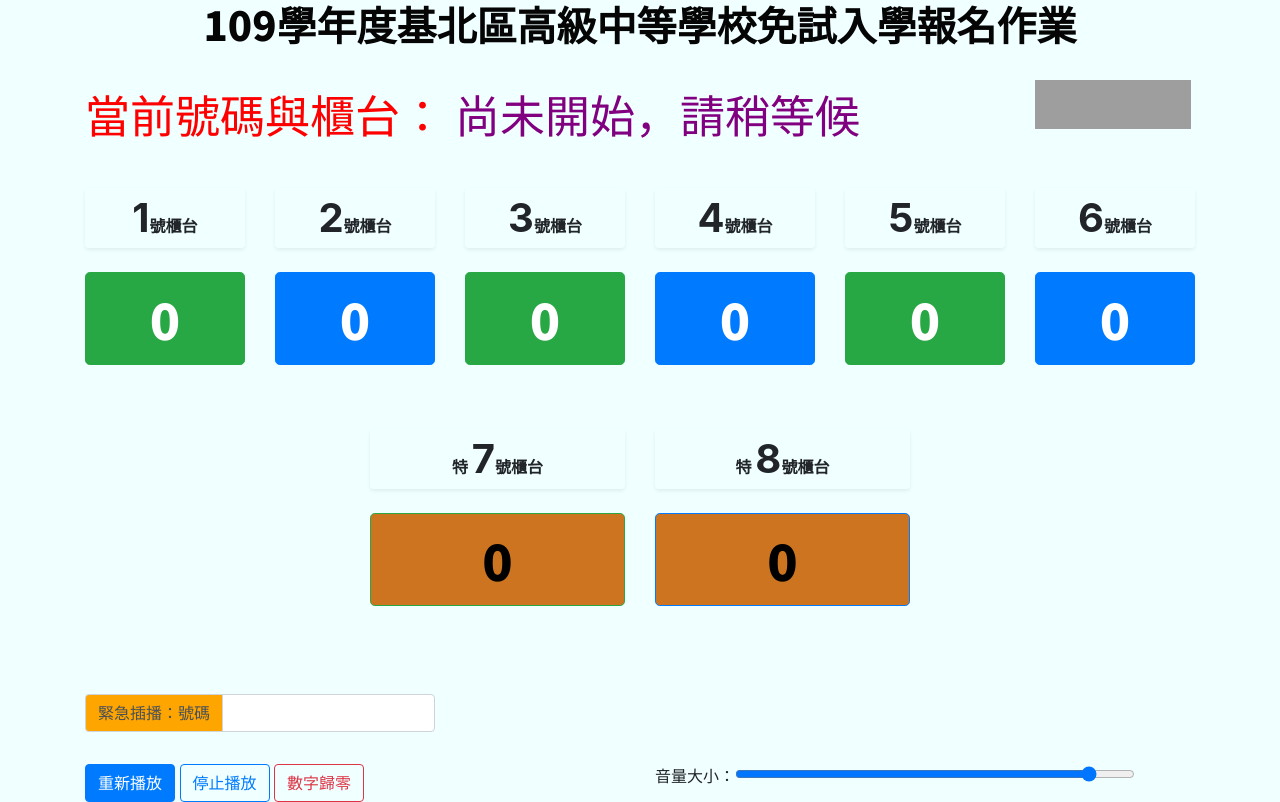
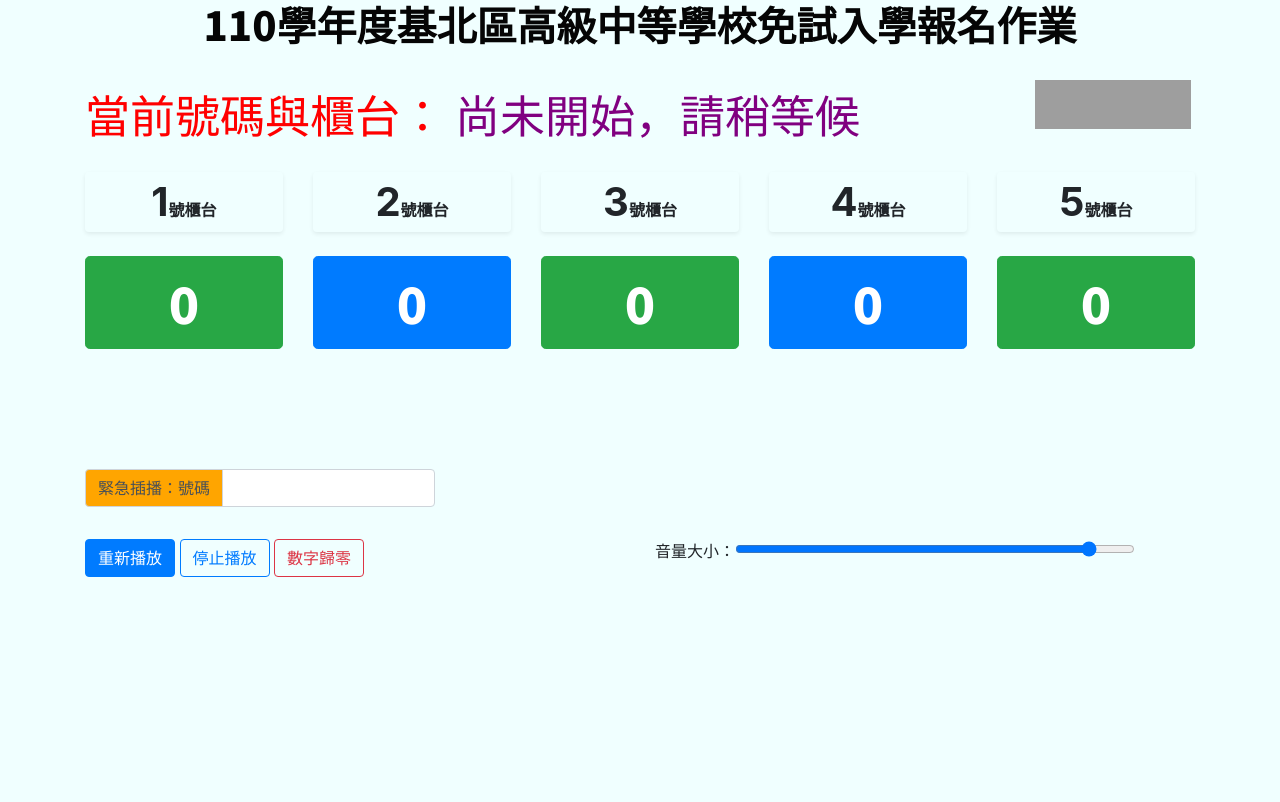
Before and after one commit to DAOjun0690/calling_system, a plain HTML site: page CallingSystem_110年度-1_團體報名.html in a window 1280 px wide. Drawn offline with nearby package versions, Linux system fonts and the light colour scheme; grey boxes are pictures that could not be loaded.

Commit message:
v1.31 對年份、學校名稱進行修改

```diff
--- a/CallingSystemv1.3_個別報名.html
+++ b/CallingSystem_110年度-1_團體報名.html
@@ -1,19 +1,13 @@
 <!DOCTYPE html>
 <html>
-<!-- v1.3改版
-   - 1. 標題 改成黑色 (O)
-   - 2. 一~八號櫃台 -> 一改成阿拉伯數並放大 "號櫃台”改粗體
-   - 3. 1~8號櫃台順序交換 (O)
-   - 4. 要有兩種網頁 1->個別報名 共8個櫃台 2->集體報名 共5個櫃台
-   - 5. 7、8號櫃台 從1001號開始 (O)
-   - 6. 所有櫃台的講話播出 都講2次 (O)
-   - 7. 時鐘樣式更新
+<!-- v1.31 改版
+    對年份、學校名稱進行修改
  -->
 
 <head>
     <meta charset='utf-8'>
 
-    <title>個別報名_叫號系統</title>
+    <title>團體報名_叫號系統</title>
 
     <!-- <link rel='stylesheet' href='style.css'> -->
 
@@ -112,8 +106,6 @@
             speechSynthesis.cancel();
         }
 
-
-
         // function showTime() {
         //     var NowDate = new Date();
         //     var h = NowDate.getHours();
@@ -139,8 +131,7 @@
             color: purple;
         }
 
-        .col-2>button,
-        .col-3>button {
+        button.isstrong {
             font-weight: 900;
             font-size: 50px;
             font-family: 'Noto Sans TC', serif;
@@ -153,7 +144,7 @@
     <div class='container'>
         <div class="row">
             <div class="col align-self-center">
-                <h1 class="text-center" style="font-family: 'Noto Sans TC', serif; font-weight: 900; color: #050505; ">109學年度基北區高級中等學校免試入學報名作業</h1>
+                <h1 class="text-center" style="font-family: 'Noto Sans TC', serif; font-weight: 900; color: #050505; ">110學年度基北區高級中等學校免試入學報名作業</h1>
                 <input id='current_number' type='hidden' class='txt' value='0' readonly='readonly'><!-- 暫存1~6號櫃台當前號碼 -->
                 <input id='current_number2' type='hidden' class='txt' value='1000' readonly='readonly'><!-- 暫存7~8號櫃台當前號碼 -->
             </div>
@@ -170,74 +161,47 @@
 
         </div>
         <br>
-        <div class="row  mt-3">
-            <div class="col-2">
+        <div class="row">
+            <div class="col">
                 <div id='t1' class="text-center shadow-sm rounded">
                     <strong>
                         <div style="font-size:40px; display:inline;">1</div>號櫃台
                     </strong>
                 </div>
                 <br>
-                <button id='1' class='btn btn-success btn-lg btn-block' onclick='start(1)'>0</button>
+                <button id='1' class='isstrong btn btn-success btn-lg btn-block' onclick='start(1)'>0</button>
             </div>
-            <div class="col-2">
+            <div class="col">
                 <div id='t2' class="text-center shadow-sm rounded">
                     <strong>
                         <div style="font-size:40px; display:inline;">2</div>號櫃台
                     </strong>
                 </div><br>
-                <button id='2' class='btn btn-primary btn-lg btn-block' onclick='start(2)'>0</button>
+                <button id='2' class='isstrong btn btn-primary btn-lg btn-block' onclick='start(2)'>0</button>
             </div>
-            <div class="col-2">
+            <div class="col">
                 <div id='t3' class="text-center shadow-sm rounded">
                     <strong>
                         <div style="font-size:40px; display:inline;">3</div>號櫃台
                     </strong>
                 </div><br>
-                <button id='3' class='btn btn-success btn-lg btn-block' onclick='start(3)'>0</button>
+                <button id='3' class='isstrong btn btn-success btn-lg btn-block' onclick='start(3)'>0</button>
             </div>
-            <div class="col-2">
+            <div class="col">
                 <div id='t4' class="text-center shadow-sm rounded">
                     <strong>
                         <div style="font-size:40px; display:inline;">4</div>號櫃台
                     </strong>
                 </div><br>
-                <button id='4' class='btn btn-primary btn-lg btn-block' onclick='start(4)'>0</button>
+                <button id='4' class='isstrong btn btn-primary btn-lg btn-block' onclick='start(4)'>0</button>
             </div>
-            <div class="col-2">
+            <div class="col">
                 <div id='t5' class="text-center shadow-sm rounded">
                     <strong>
                         <div style="font-size:40px; display:inline;">5</div>號櫃台
                     </strong>
                 </div><br>
-                <button id='5' class='btn btn-success btn-lg btn-block' onclick='start(5)'>0</button>
-            </div>
-            <div class="col-2">
-                <div id='t6' class="text-center shadow-sm rounded">
-                    <strong>
-                        <div style="font-size:40px; display:inline;">6</div>號櫃台
-                    </strong>
-                </div><br>
-                <button id='6' class='btn btn-primary btn-lg btn-block' onclick='start(6)'>0</button>
-            </div>
-        </div>
-        <br><br>
-        <div class="row justify-content-center  mt-3">
-            <div class="col-3">
-                <div id='t7' class="text-center shadow-sm rounded">
-                    <strong>特
-                        <div style="font-size:40px; display:inline;">7</div>號櫃台
-                    </strong>
-                </div><br>
-                <button id='7' class='btn btn-success btn-lg btn-block' style="background-color:#CC7420; color:black;" onclick='start(7)'>0</button>
-            </div>
-            <div class="col-3 ">
-                <div id='t8' class="text-center shadow-sm rounded">
-                    <strong>特
-                        <div style="font-size:40px; display:inline;">8</div>號櫃台
-                    </strong>
-                </div><br>
-                <button id='8' class='btn btn-primary btn-lg btn-block' style="background-color:#CC7420; color:black;" onclick='start(8)'>0</button>
+                <button id='5' class='isstrong btn btn-success btn-lg btn-block' onclick='start(5)'>0</button>
             </div>
         </div>
         <div class="row">
@@ -246,7 +210,7 @@
             </div>
         </div>
         <br><br><br>
-        <div class="row mt-3">
+        <div class="row mt-5">
             <!-- <div class="col">
                  <input id='inter_number' type='text' maxlength="3" size="3" />
             </div> -->
@@ -274,6 +238,8 @@
         </div>
     </div>
 
+    <!-- 時鐘js -->
+
 </body>
 
 </html>
```
Also changed, not shown: CallingSystem_110年度-1_個別報名.html (renamed from CallingSystemv1.3_團體報名.html, +47 -25 lines), 1 other file.
